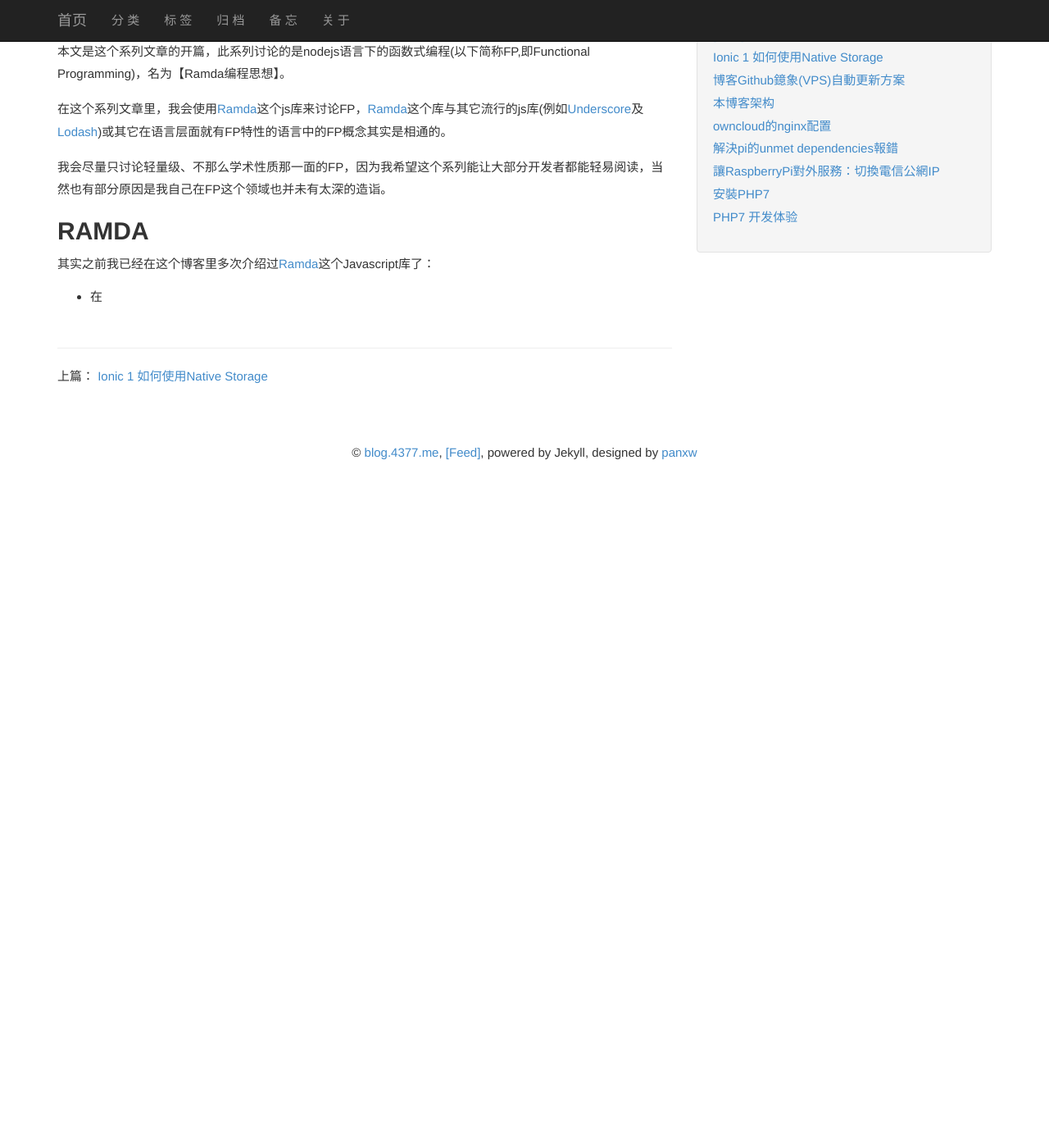
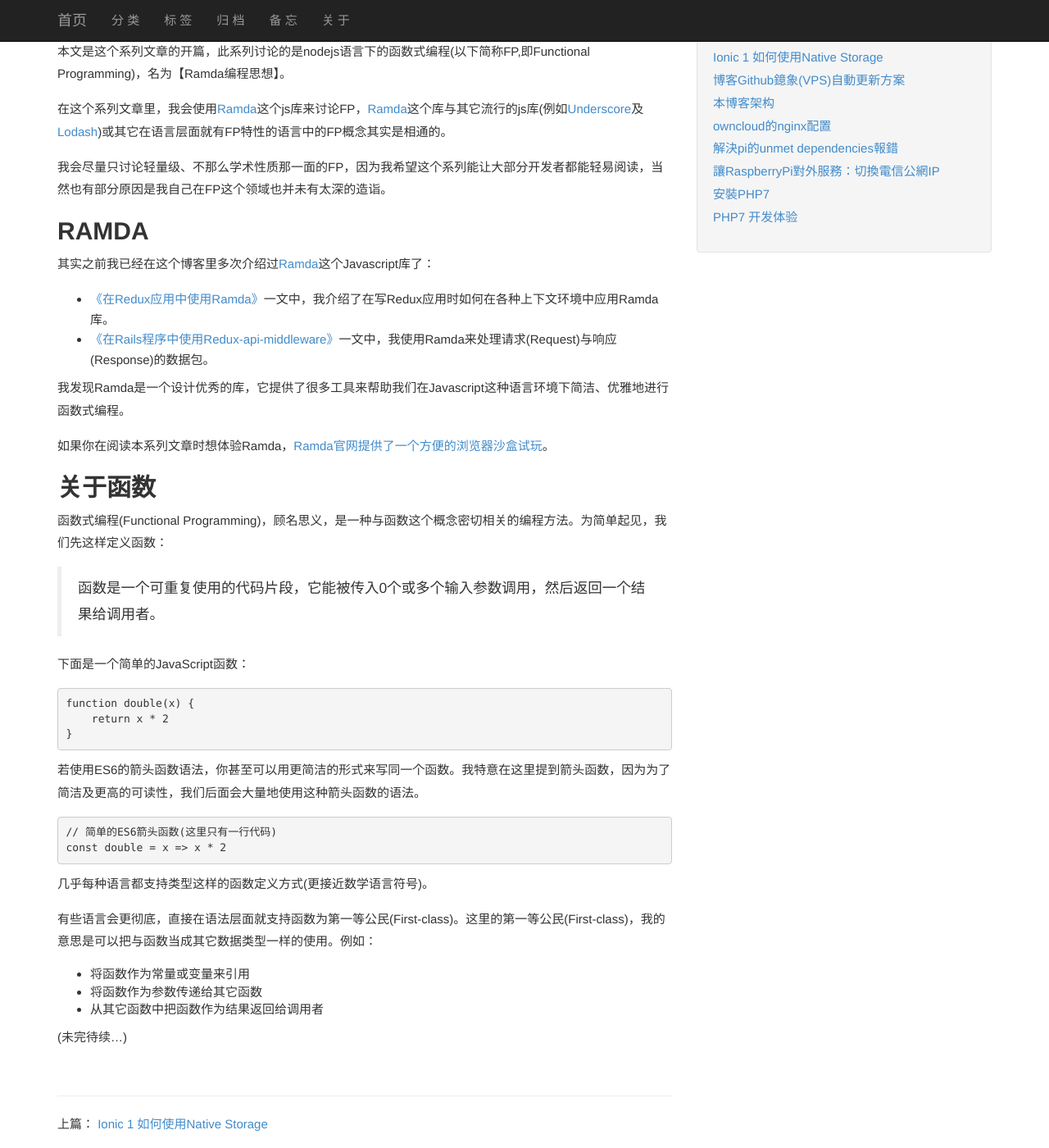
Before and after one commit to sunshine17/sunshine17.github.io, a Jekyll site: the page built from _posts/2017-04-26-thinking-in-ramda-Wrap-Up.md, in a window 1280 px wide and 1400 px high, scrolled down 322 px. Shown: the whole window at 82% size. Built offline with Jekyll 4.4.1, drawn with Linux system fonts in a browser that asks for light colours; comment, search, counter and statistics services are not loaded; before the commit the page ends 952 px from its top, so only the background shows below that.

Commit message:
#FIN# start new series

````diff
--- a/_posts/2017-04-26-thinking-in-ramda-Wrap-Up.md
+++ b/_posts/2017-04-26-thinking-in-ramda-Wrap-Up.md
@@ -21,4 +21,41 @@ summary: "这是一个关于函数式编程的系列文章，使用nodejs的ramd
 
 其实之前我已经在这个博客里多次介绍过[Ramda](http://ramdajs.com/ "Ramda")这个Javascript库了：
 
-- 在
+- [《在Redux应用中使用Ramda》](http://randycoulman.com/blog/2016/02/16/using-ramda-with-redux/)一文中，我介绍了在写Redux应用时如何在各种上下文环境中应用Ramda库。
+- [《在Rails程序中使用Redux-api-middleware》](http://randycoulman.com/blog/2016/04/19/using-redux-api-middleware-with-rails/)一文中，我使用Ramda来处理请求(Request)与响应(Response)的数据包。
+
+我发现Ramda是一个设计优秀的库，它提供了很多工具来帮助我们在Javascript这种语言环境下简洁、优雅地进行函数式编程。
+
+如果你在阅读本系列文章时想体验Ramda，[Ramda官网提供了一个方便的浏览器沙盒试玩](http://ramdajs.com/repl/)。
+
+## **关于函数**
+
+函数式编程(Functional Programming)，顾名思义，是一种与函数这个概念密切相关的编程方法。为简单起见，我们先这样定义函数：
+
+>
+函数是一个可重复使用的代码片段，它能被传入0个或多个输入参数调用，然后返回一个结果给调用者。
+
+下面是一个简单的JavaScript函数：
+
+```JavaScript
+function double(x) {
+    return x * 2
+}
+```
+
+若使用ES6的箭头函数语法，你甚至可以用更简洁的形式来写同一个函数。我特意在这里提到箭头函数，因为为了简洁及更高的可读性，我们后面会大量地使用这种箭头函数的语法。
+
+```JavaScript
+// 简单的ES6箭头函数(这里只有一行代码)
+const double = x => x * 2
+```
+
+几乎每种语言都支持类型这样的函数定义方式(更接近数学语言符号)。
+
+有些语言会更彻底，直接在语法层面就支持函数为第一等公民(First-class)。这里的第一等公民(First-class)，我的意思是可以把与函数当成其它数据类型一样的使用。例如：
+
+- 将函数作为常量或变量来引用
+- 将函数作为参数传递给其它函数
+- 从其它函数中把函数作为结果返回给调用者
+
+(未完待续...)
````
